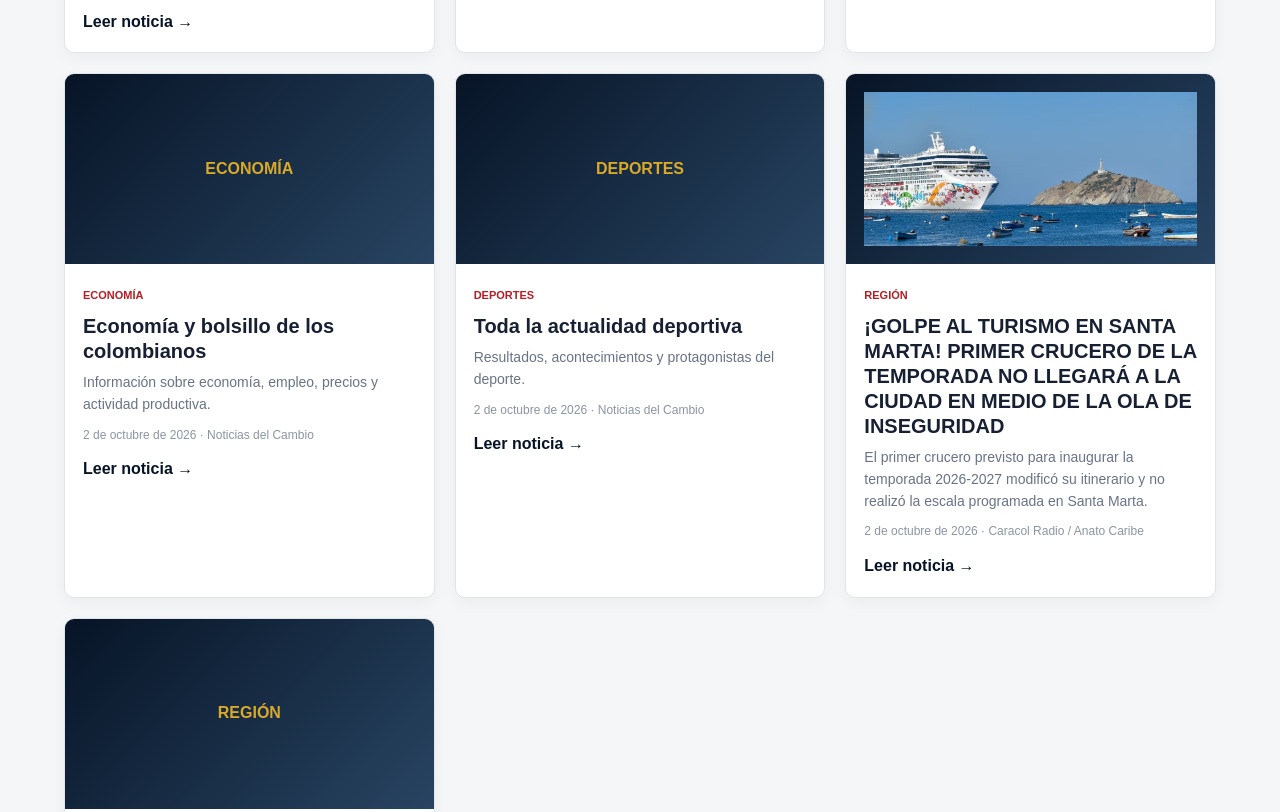
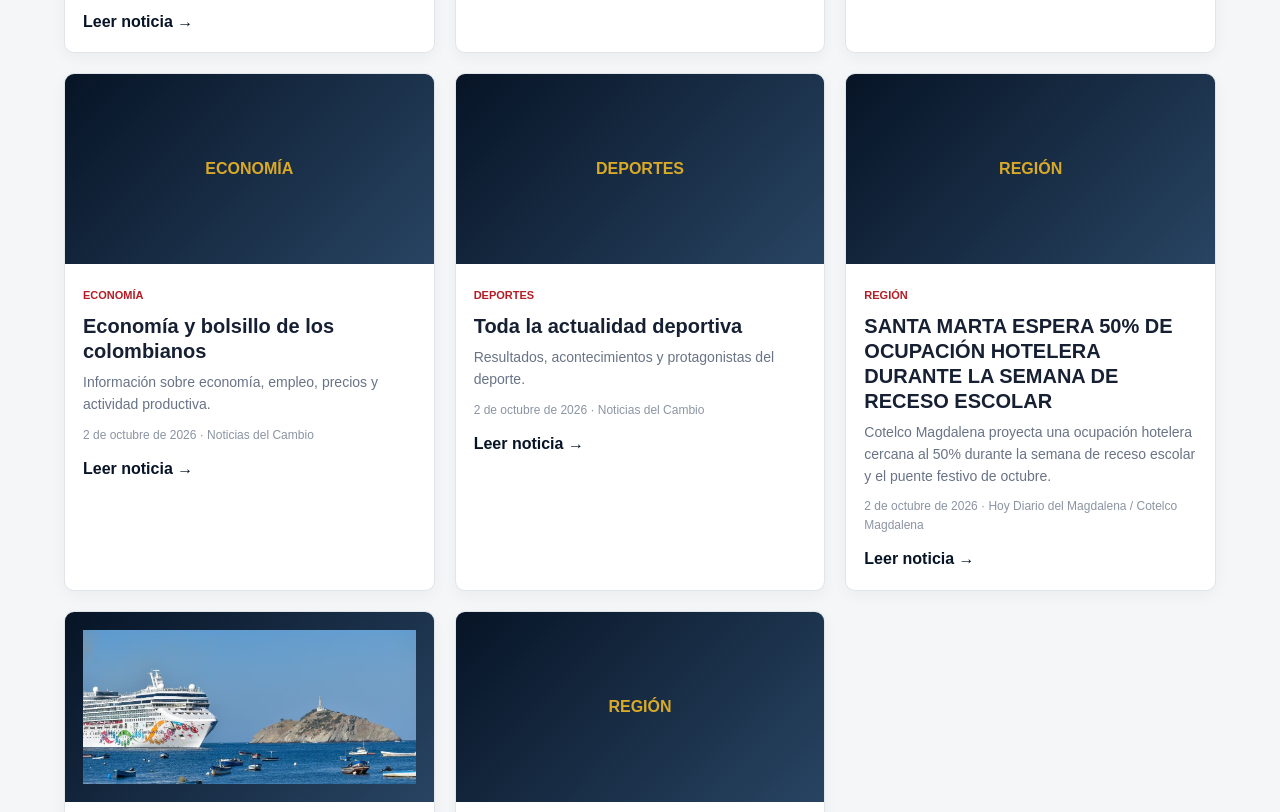
Before and after one commit to misredessocialesplato1970-arch/noticias-del-cambio, a plain HTML site: page index.html in a window 1280 px wide. Shown: the part 1253-2065 px from the top of the page. Drawn offline with Linux system fonts and the light colour scheme.

Commit message:
Agregar noticia sobre ocupación hotelera en Santa Marta

```diff
--- a/index.html
+++ b/index.html
@@ -180,6 +180,16 @@ const NOTICIAS = [
     fuente: "Noticias del Cambio"
   },
   {
+    id: 8,
+    categoria: "Región",
+    titulo: "SANTA MARTA ESPERA 50% DE OCUPACIÓN HOTELERA DURANTE LA SEMANA DE RECESO ESCOLAR",
+    resumen: "Cotelco Magdalena proyecta una ocupación hotelera cercana al 50% durante la semana de receso escolar y el puente festivo de octubre.",
+    contenido: "La Asociación Hotelera y Turística de Colombia, Cotelco Capítulo Magdalena, realizó un sondeo entre hoteles afiliados del Corredor del Sur, El Rodadero, Centro Histórico, Taganga y Corredor Naturaleza. La proyección general apunta a una ocupación cercana al 50% durante la Semana de Receso Escolar y el puente festivo de octubre. Para el sábado 3 de octubre, el 78,6% de los hoteles que respondieron el sondeo prevé una ocupación inferior al 50%, mientras las mayores expectativas de llegada de visitantes se concentran en los días posteriores de la semana. La cifra refleja unas expectativas moderadas para el sector turístico de Santa Marta.",
+    fecha: "2 de octubre de 2026",
+    imagen: "",
+    fuente: "Hoy Diario del Magdalena / Cotelco Magdalena"
+  },
+  {
     id: 7,
     categoria: "Región",
     titulo: "¡GOLPE AL TURISMO EN SANTA MARTA! PRIMER CRUCERO DE LA TEMPORADA NO LLEGARÁ A LA CIUDAD EN MEDIO DE LA OLA DE INSEGURIDAD",
```
